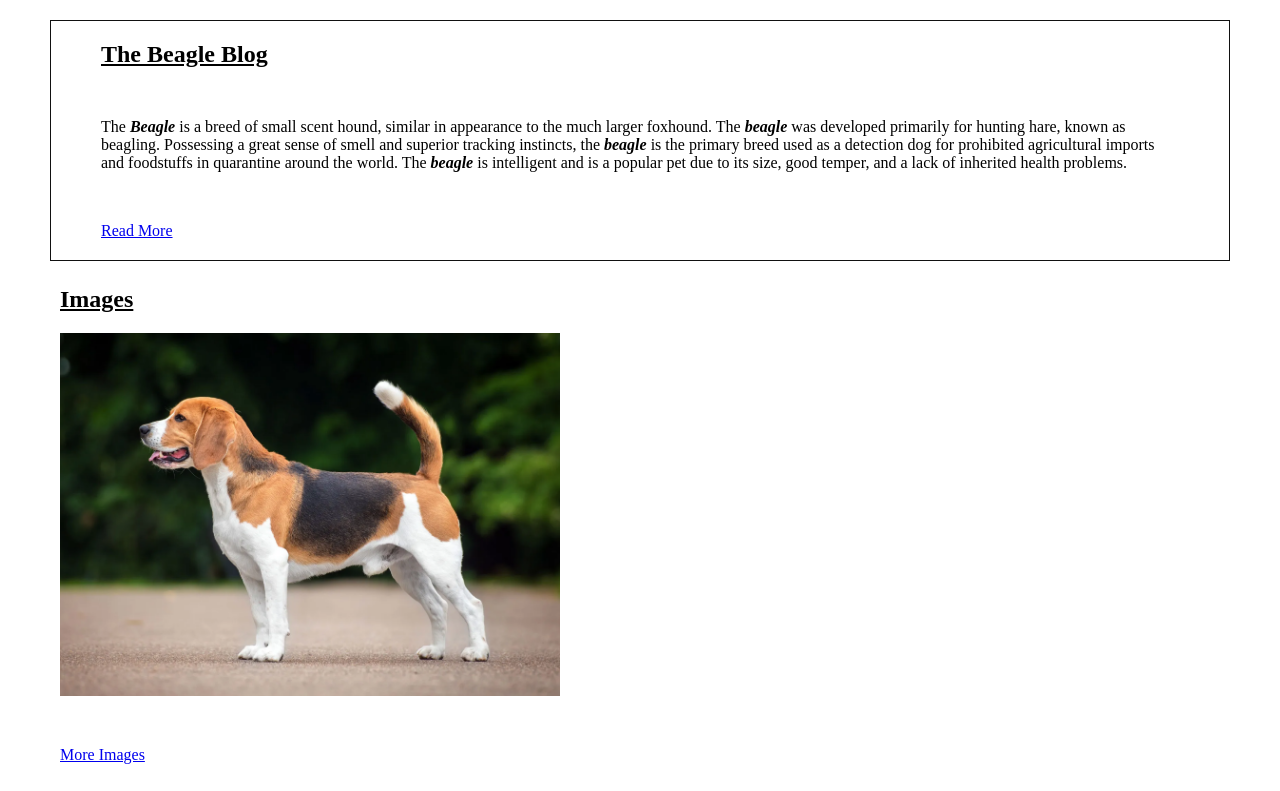
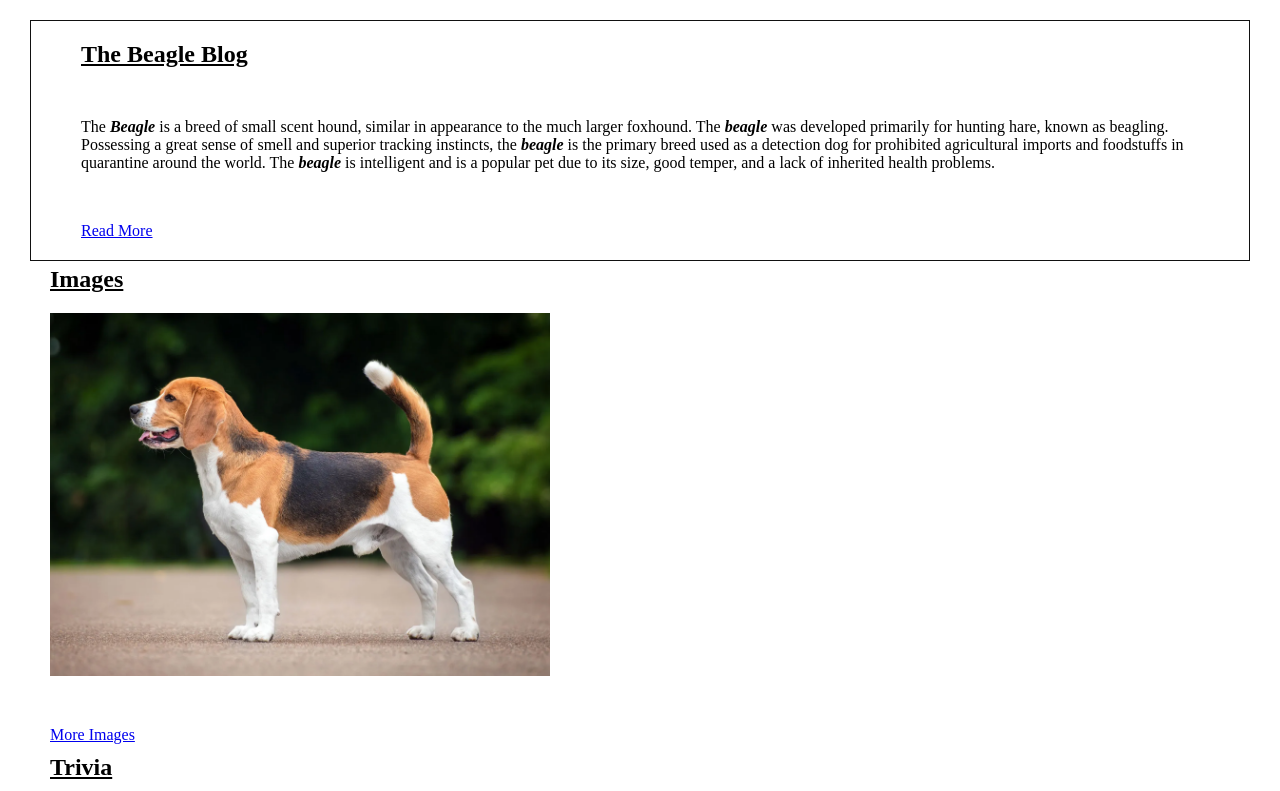
Before and after one commit to Prabhanshu123304/contest-1, a plain HTML site: page index.html in a window 1280 px wide. Shown: the top 791 px of the page. Drawn offline with Linux system fonts and the light colour scheme.

Commit message:
Update styles.css

```diff
--- a/styles.css
+++ b/styles.css
@@ -6,13 +6,15 @@
 
 body{
     padding: 0 30px;
+    margin: 20px 0;
 }
 body>section{
     display: flex;
     flex-direction: column;
     gap: 20px;
-    margin: 20px 20px;
-    padding: 5px 10px;
+    padding: 5px 20px;
+    width: 100%;
+    overflow: none;
 }
 
 body>section:first-child{
@@ -25,6 +27,8 @@ section p, section a{
 
 section>img{
     width: 500px;
+    min-width: 300px;
+    background-size: cover;
 }
 
 ol li{
```
